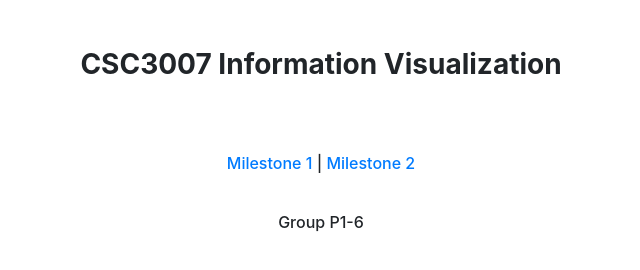
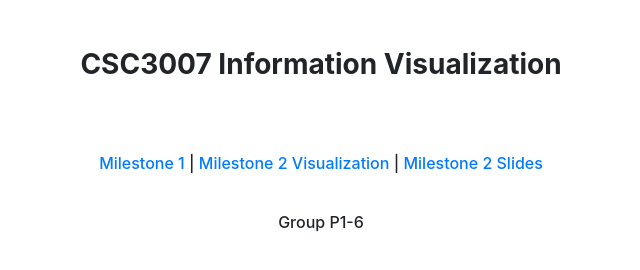
Before and after one commit to amirahadam/CSC3007-project, a plain HTML site: page index.html in a window 1280 px wide. Shown: the whole page, without its empty margins (319-959 px from the left). Drawn offline with nearby package versions, Linux system fonts and the light colour scheme.

Commit message:
Update index.html

```diff
--- a/index.html
+++ b/index.html
@@ -11,7 +11,9 @@
 <div class="container">
     <h3 class="text-center px-5 py-5"><b>CSC3007 Information Visualization</b></h3>
     <h6 class="text-center px-3 py-3">
-        <a href="https://docs.google.com/presentation/d/1vNVk3MI2tkE1Ub0jkkxvSfSqHUhqrgNCfolWNz3j42s/edit#slide=id.p">Milestone 1</a> | <a href="https://situofg-randy.github.io/CSC3007-GBA02/">Milestone 2</a>
+        <a href="https://docs.google.com/presentation/d/1vNVk3MI2tkE1Ub0jkkxvSfSqHUhqrgNCfolWNz3j42s/edit#slide=id.p">Milestone 1</a>
+        | <a href="https://situofg-randy.github.io/CSC3007-GBA02/">Milestone 2 Visualization</a>
+        | <a href="https://docs.google.com/presentation/d/110LnGqW2mE2O8cRiKW7BUnRS5f4WShcgEL9vl1q6jpk/edit#slide=id.p">Milestone 2 Slides</a>
     </h6>
     <h6 class="text-center px-3 py-3">Group P1-6</h6>
 </div>
```
